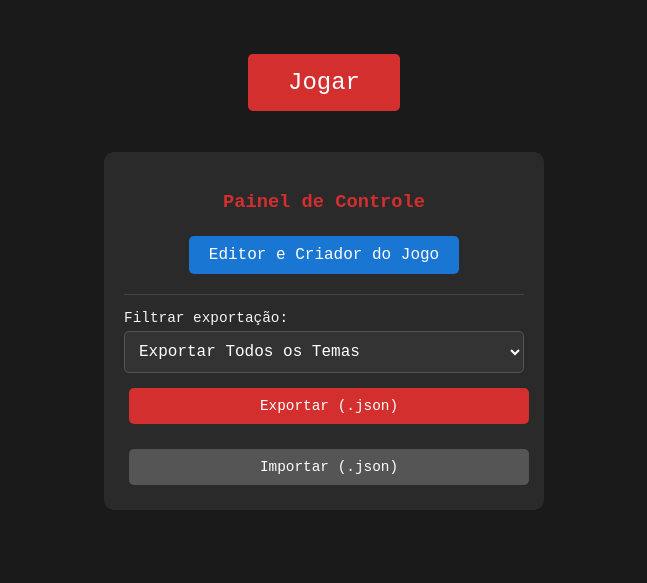
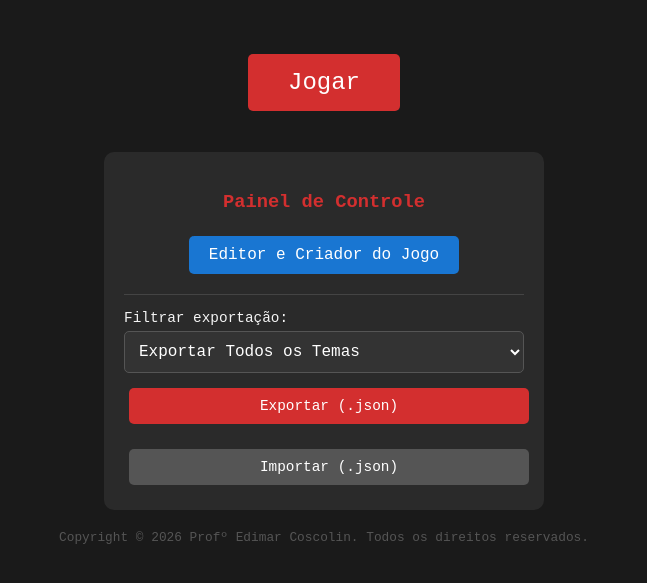
Before and after one commit to edcoscolin15-debug/escape-rom-historia, a plain HTML site: page index.html in a window 1280 px wide. Shown: the part 121-704 px from the top of the page, without its empty margins (316-963 px from the left). Drawn offline with Linux system fonts and the light colour scheme.

Commit message:
Update index.html

```diff
--- a/index.html
+++ b/index.html
@@ -813,5 +813,10 @@
         // Inicialização da página
         loadExportOptions();
     </script>
+	<footer>
+    <p style="text-align: center; font-size: 0.8em; color: #555; margin-top: 20px;">
+        Copyright &copy; 2026 Profº Edimar Coscolin. Todos os direitos reservados.
+    </p>
+</footer>
 </body>
 </html>
```
